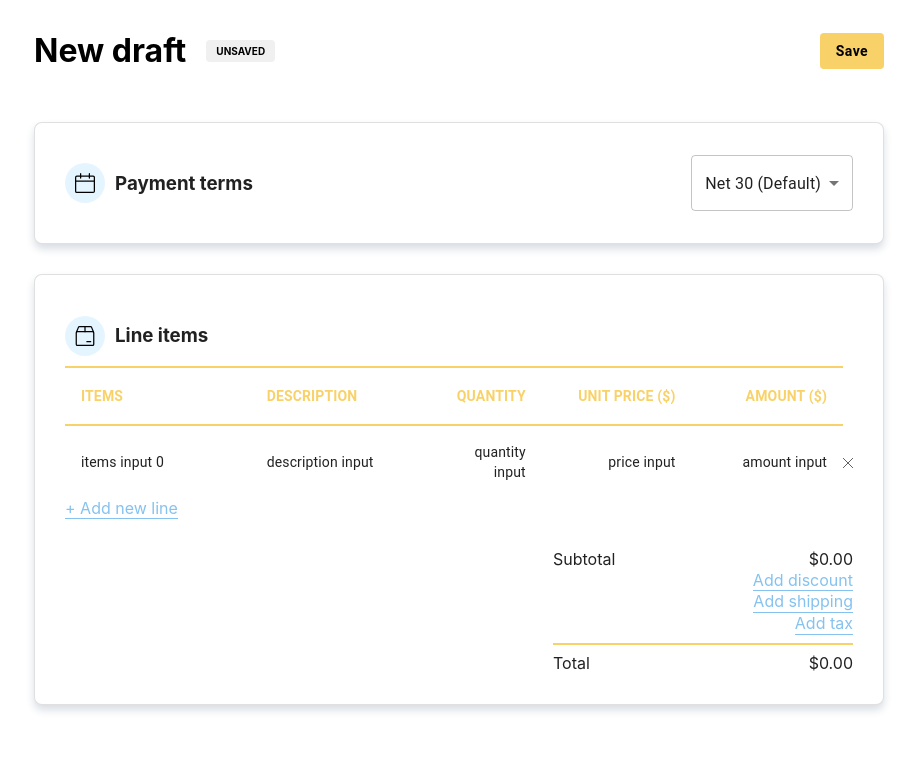
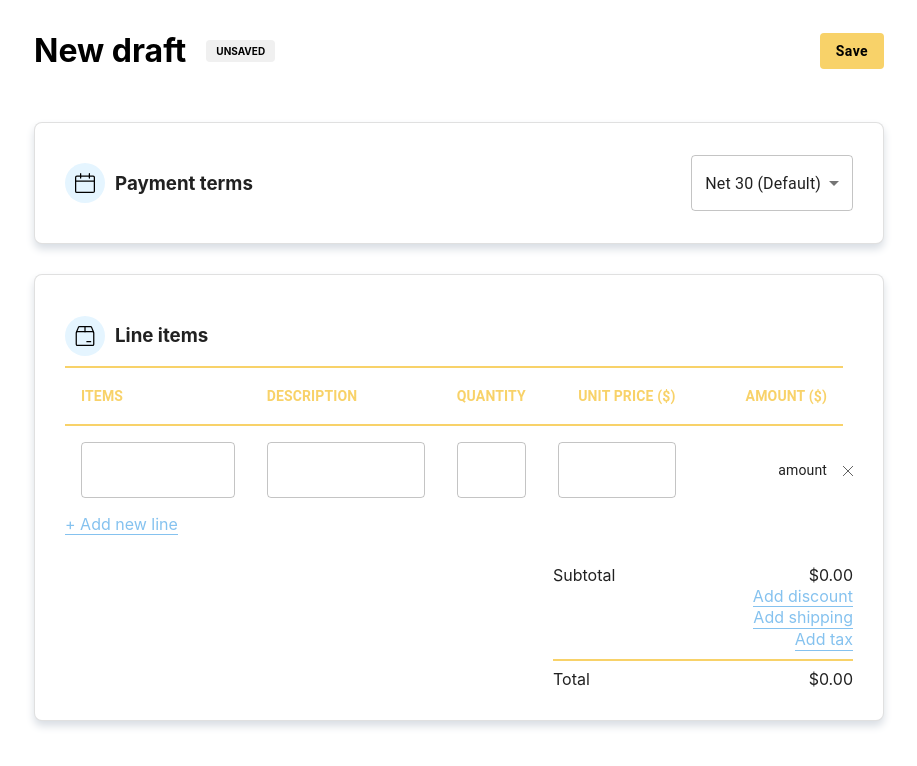
Before and after one commit to kiaramand/streamlined-fe-exercise, a React (Create React App) app: page / in a window 1280 px wide. Shown: the top 766 px of the page, without its empty margins (181-1098 px from the left). Built offline with nearby package versions, Linux system fonts and the light colour scheme.

Commit message:
add date input and make discount type functional

```diff
--- a/package.json
+++ b/package.json
@@ -6,9 +6,11 @@
     "@emotion/react": "^11.10.5",
     "@emotion/styled": "^11.10.5",
     "@mui/material": "^5.10.12",
+    "@mui/x-date-pickers": "^5.0.7",
     "@testing-library/jest-dom": "^5.16.5",
     "@testing-library/react": "^13.4.0",
     "@testing-library/user-event": "^13.5.0",
+    "dayjs": "^1.11.6",
     "install": "^0.13.0",
     "npm": "^8.19.3",
     "react": "^18.2.0",
--- /dev/null
+++ b/src/components/DateInput.js
@@ -0,0 +1,19 @@
+import React from 'react';
+import { TextField } from '@mui/material';
+import { AdapterDayjs } from '@mui/x-date-pickers/AdapterDayjs';
+import { LocalizationProvider } from '@mui/x-date-pickers/LocalizationProvider';
+import { DatePicker } from '@mui/x-date-pickers/DatePicker';
+
+const DateInput = () => {
+  return (
+    <LocalizationProvider dateAdapter={AdapterDayjs}>
+      <DatePicker
+        // value={}
+        // onChange={}
+        renderInput={(params) => <TextField {...params} />}
+      />
+    </LocalizationProvider>
+  )
+}
+
+export default DateInput
--- a/src/components/InvoiceCreateForm.js
+++ b/src/components/InvoiceCreateForm.js
@@ -16,6 +16,7 @@ import {
 import calendarIcon from '../Icons/streamlinehq-calendar-interface-essential-48.SVG';
 import shippingBoxIcon from '../Icons/streamlinehq-shipment-box-shipping-delivery-48.SVG';
 import CircledIcon from './CircledIcon';
+import DateInput from './DateInput';
 import LineItem from './LineItem';
 import InvoiceTotalSection from './InvoiceTotalSection';
 import { getPreferences } from '../store/preferences';
@@ -133,7 +134,7 @@ class InvoiceCreateForm extends React.Component {
               </Select>
             </FormControl>
             {this.state.terms === 0 && (
-              <div>date picker input</div>
+              <DateInput />
             )}
           </div>
         </Paper>
--- a/src/components/LineItem.js
+++ b/src/components/LineItem.js
@@ -2,18 +2,27 @@ import React from 'react';
 import {
   Button,
   TableRow,
-  TableCell
+  TableCell,
+  TextField
 } from '@mui/material';
 import closeIcon from '../Icons/streamlinehq-close-interface-essential-48.SVG'
 
 const LineItem = ({ itemId, removeLine, ...other }) => {
   return (
     <TableRow className='line-item'>
-      <TableCell>items input {itemId}</TableCell>
-      <TableCell>description input</TableCell>
-      <TableCell align='right' >quantity input</TableCell>
-      <TableCell align='right' >price input</TableCell>
-      <TableCell align='right' >amount input</TableCell>
+      <TableCell>
+        <TextField />
+      </TableCell>
+      <TableCell>
+        <TextField />
+      </TableCell>
+      <TableCell align='right' >
+        <TextField />
+      </TableCell>
+      <TableCell align='right' >
+        <TextField />
+      </TableCell>
+      <TableCell align='right' >amount</TableCell>
       <TableCell className='close-cell'>
         <Button className='close-button' onClick={() => removeLine(itemId)} >
           <img src={closeIcon} className='close-icon' />
```
Also changed, not shown: 1 other file (tests, documents, lock files or other folders).
